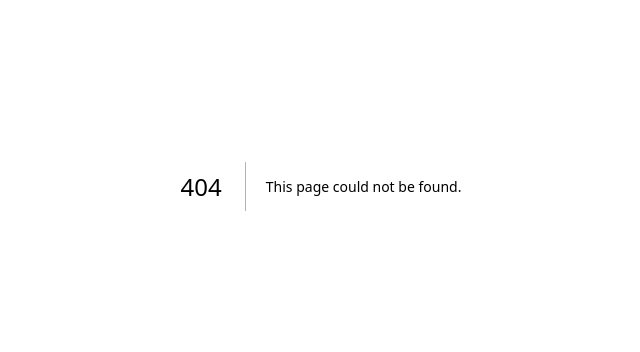
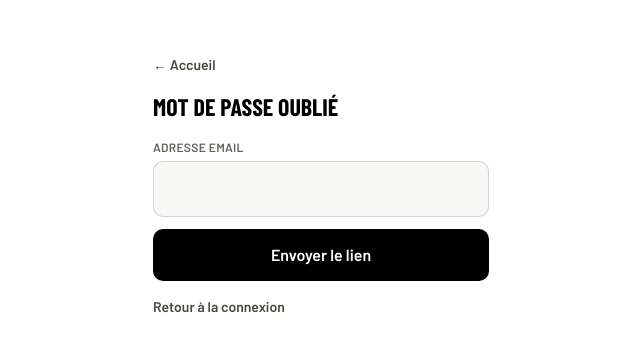
Before and after one commit to webmodernseo-code/brvminvest, a Next.js app in the folder web/: page /forgot-password in a window 1280 px wide. Before the commit this address had no page. Shown: the part 214-566 px from the top of the page, without its empty margins (319-959 px from the left). Built offline with nearby package versions, Linux system fonts and the light colour scheme; a web font is replaced by a local one.

Commit message:
feat: add forgot-password page

```diff
--- /dev/null
+++ b/web/app/forgot-password/page.tsx
@@ -0,0 +1,56 @@
+"use client";
+
+import { useState } from "react";
+import Link from "next/link";
+import { createBrowserSupabaseClient } from "@/lib/supabase/client";
+import { Input } from "@/components/ui/Input";
+import { Button } from "@/components/ui/Button";
+import { BackHomeLink } from "@/components/ui/BackHomeLink";
+
+export default function ForgotPasswordPage() {
+  const [email, setEmail] = useState("");
+  const [loading, setLoading] = useState(false);
+  const [submitted, setSubmitted] = useState(false);
+
+  async function handleSubmit(e: React.FormEvent) {
+    e.preventDefault();
+    setLoading(true);
+
+    const supabase = createBrowserSupabaseClient();
+    await supabase.auth.resetPasswordForEmail(email, {
+      redirectTo: `${window.location.origin}/reset-password`,
+    });
+
+    setLoading(false);
+    setSubmitted(true);
+  }
+
+  return (
+    <div className="mx-auto flex min-h-screen max-w-sm flex-col justify-center gap-4 p-6">
+      <BackHomeLink />
+      <h1 className="font-display text-2xl font-extrabold uppercase text-text-primary">
+        Mot de passe oublié
+      </h1>
+      {submitted ? (
+        <p className="text-text-secondary">
+          Si un compte existe avec cette adresse, un email de réinitialisation a été envoyé.
+        </p>
+      ) : (
+        <form onSubmit={handleSubmit} className="flex flex-col gap-3">
+          <Input
+            label="Adresse email"
+            type="email"
+            value={email}
+            onChange={(e) => setEmail(e.target.value)}
+          />
+          <Button type="submit" fullWidth disabled={loading}>
+            {loading ? "Envoi..." : "Envoyer le lien"}
+          </Button>
+        </form>
+      )}
+      <Link href="/login" className="text-sm font-semibold text-text-secondary hover:text-text-primary">
+        Retour à la connexion
+      </Link>
+    </div>
+  );
+}
```
